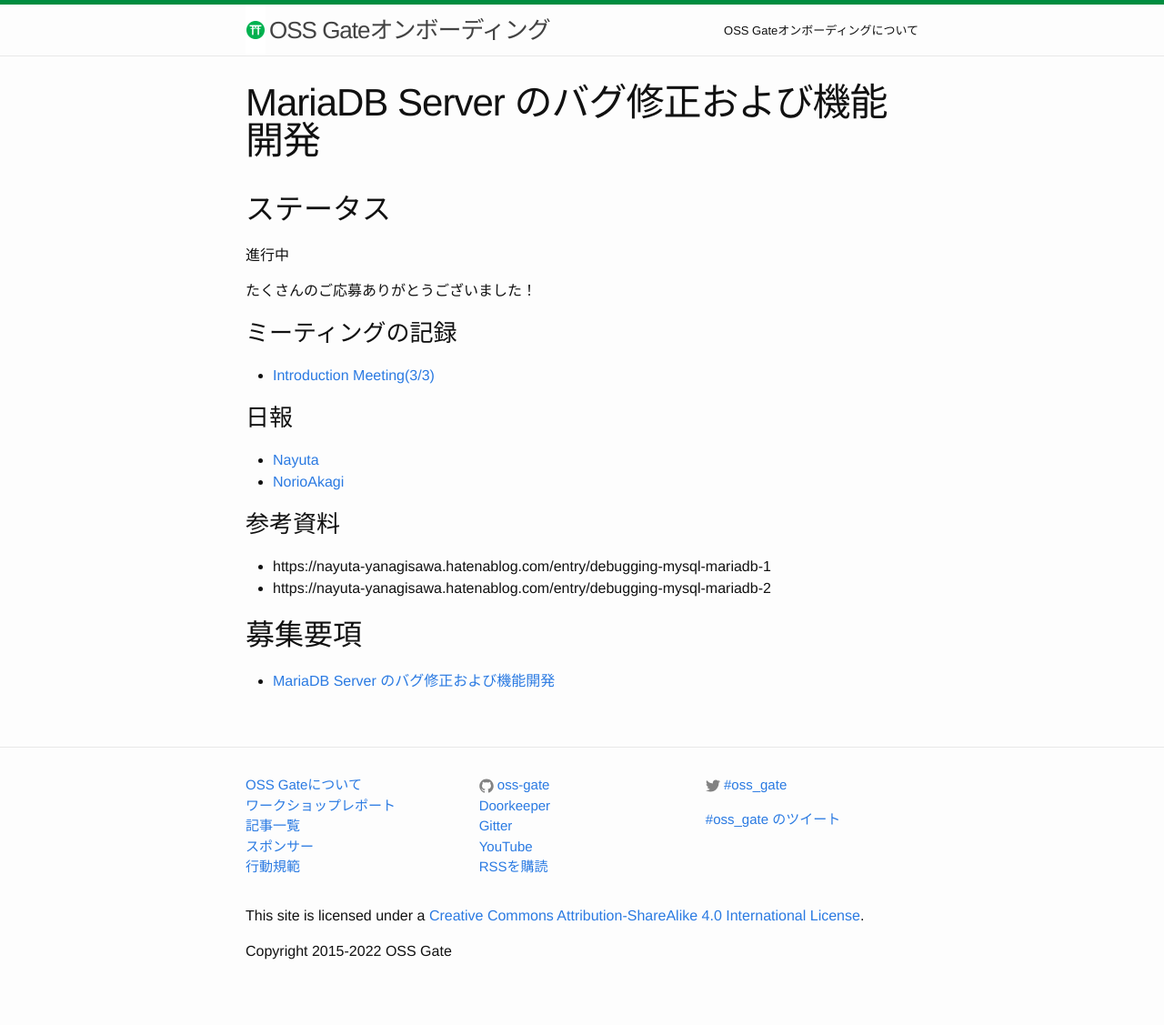
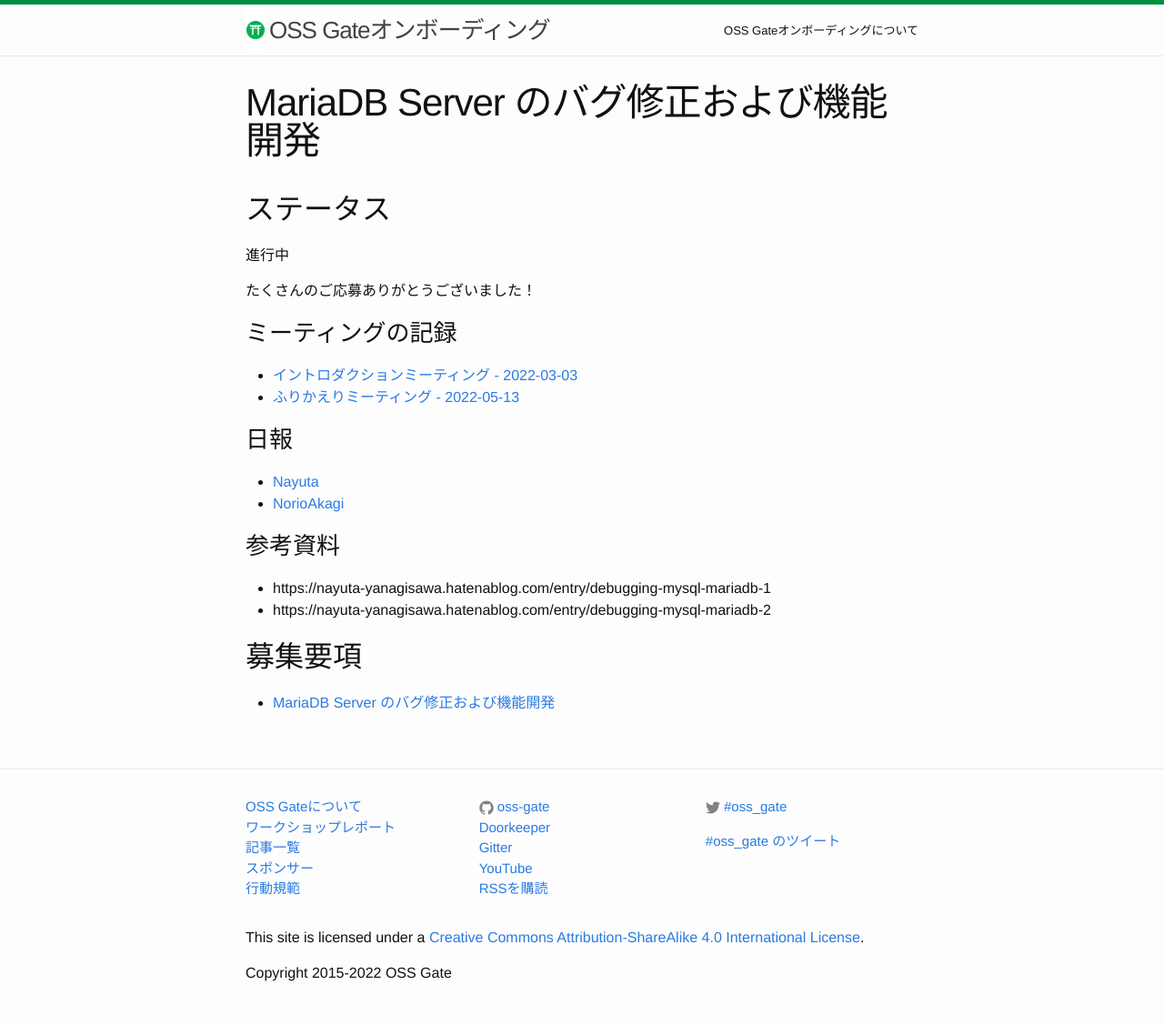
Before and after one commit to oss-gate/on-boarding, a Jekyll site: the page built from proposals/2022-03/nayuta-mariadb-server/index.md, in a window 1280 px wide. Shown: the whole page at 91% size. Built offline with Jekyll 4.4.1, drawn with Linux system fonts in a browser that asks for light colours; Markdown is read by kramdown in place of the engine named in the settings; comment, search, counter and statistics services are not loaded; before the commit the page ends 1103 px from its top, so only the background shows below that.

Commit message:
Update meeting log indexes

```diff
--- a/proposals/2022-03/nayuta-mariadb-server/index.md
+++ b/proposals/2022-03/nayuta-mariadb-server/index.md
@@ -12,7 +12,8 @@ title: MariaDB Server のバグ修正および機能開発
 
 ### ミーティングの記録
 
-* [Introduction Meeting(3/3)]({{ site.baseurl }}{% link proposals/2022-03/nayuta-mariadb-server/2022-03-03-meeting.md %})
+* [イントロダクションミーティング - 2022-03-03]({{ site.baseurl }}{% link proposals/2022-03/nayuta-mariadb-server/2022-03-03-meeting.md %})
+* [ふりかえりミーティング - 2022-05-13]({{ site.baseurl }}{% link proposals/2022-03/nayuta-mariadb-server/2022-05-13-meeting.md %})
 
 
 <!--
```
